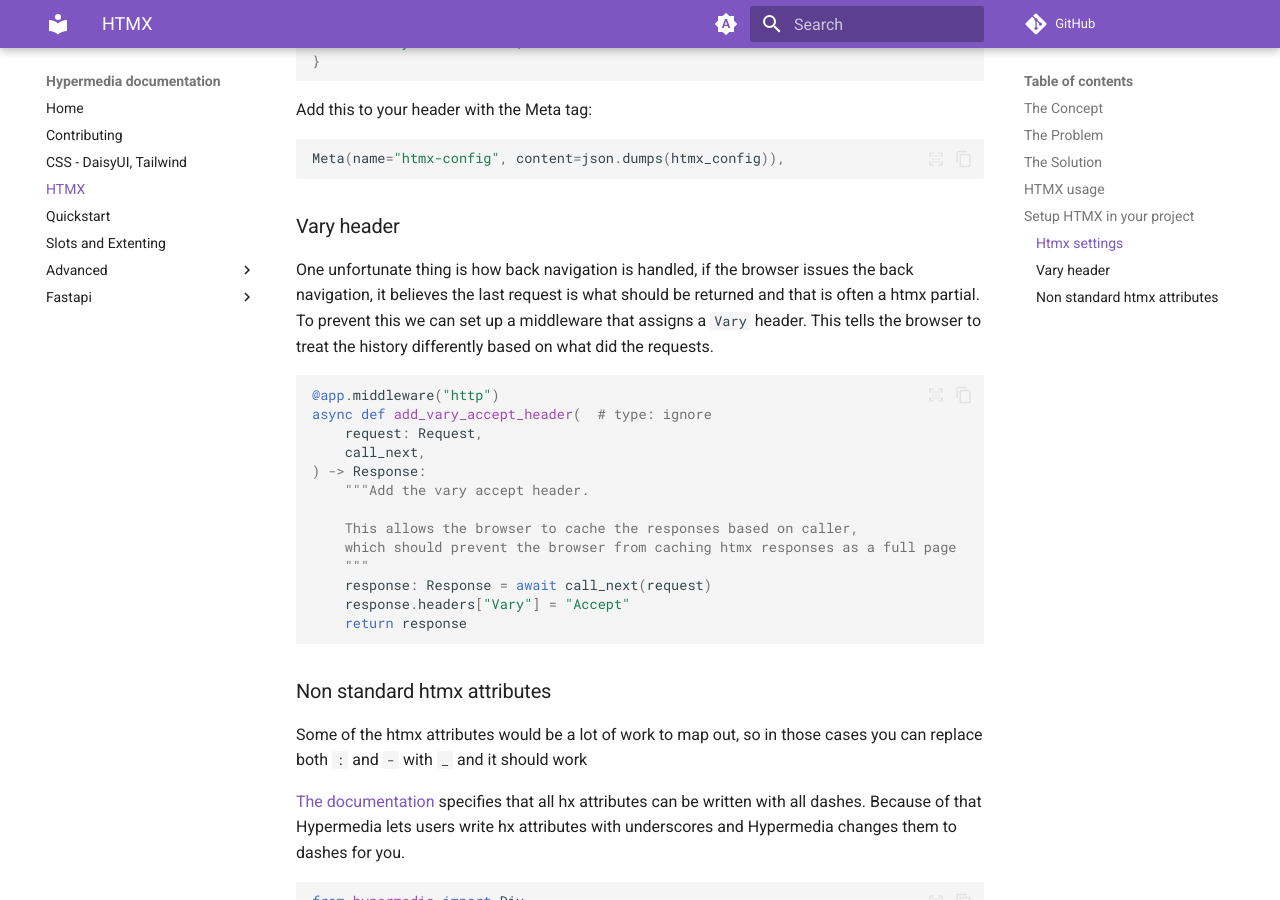
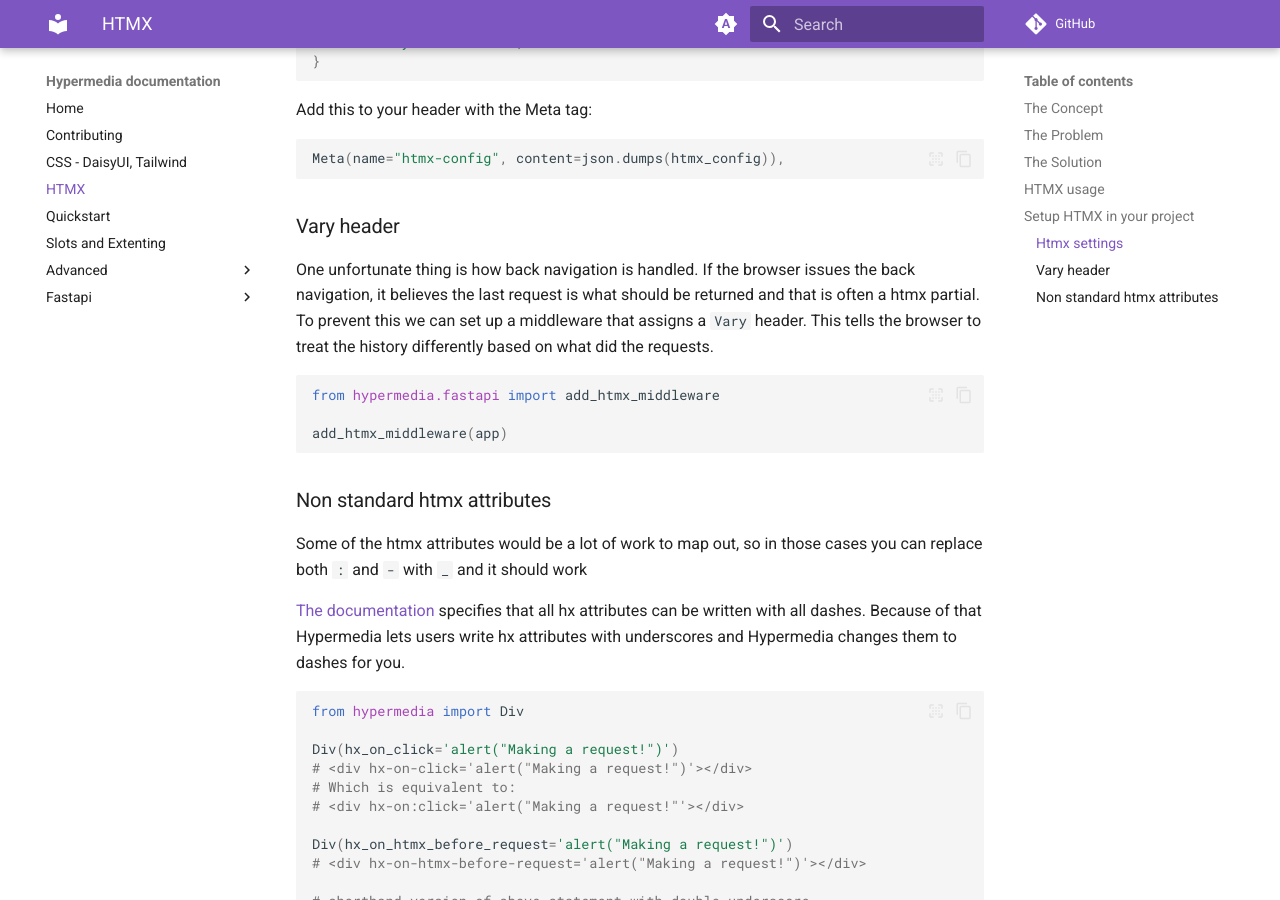
Before and after one commit to thomasborgen/hypermedia, an MkDocs documentation site: the page built from docs/htmx.md, in a window 1280 px wide and 900 px high, scrolled down 3295 px. Built offline with MkDocs 1.6.1 and Material for MkDocs 9.7.7, drawn with Linux system fonts in a browser that asks for light colours; comment, search, counter and statistics services are not loaded.

Commit message:
Use extras dependencies so we can type fastapi helpers (#65)
* Remove old text= from examples

* use optional dependencies to type fastapi helpers

* Also add middleware helper. and tests

* Update changelog

* Remove version pin in changelog

* Remove some text that came with a copypaste

* clarify some fixtures and test namings

* updated docstring

````diff
--- a/docs/htmx.md
+++ b/docs/htmx.md
@@ -141,22 +141,12 @@ Meta(name="htmx-config", content=json.dumps(htmx_config)),
 
 ### Vary header
 
-One unfortunate thing is how back navigation is handled, if the browser issues the back navigation, it believes the last request is what should be returned and that is often a htmx partial. To prevent this we can set up a middleware that assigns a `Vary` header. This tells the browser to treat the history differently based on what did the requests.
+One unfortunate thing is how back navigation is handled. If the browser issues the back navigation, it believes the last request is what should be returned and that is often a htmx partial. To prevent this we can set up a middleware that assigns a `Vary` header. This tells the browser to treat the history differently based on what did the requests.
 
 ```python
-@app.middleware("http")
-async def add_vary_accept_header(  # type: ignore
-    request: Request,
-    call_next,
-) -> Response:
-    """Add the vary accept header.
+from hypermedia.fastapi import add_htmx_middleware
 
-    This allows the browser to cache the responses based on caller,
-    which should prevent the browser from caching htmx responses as a full page
-    """
-    response: Response = await call_next(request)
-    response.headers["Vary"] = "Accept"
-    return response
+add_htmx_middleware(app)
 ```
 
 
--- a/pyproject.toml
+++ b/pyproject.toml
@@ -17,6 +17,7 @@ dependencies = [
 
 [dependency-groups]
 dev = [
+    "httpx>=0.28.1",
     "mkdocs-material>=9.6.14",
     "mypy>=1.14.1",
     "pytest-cov>=6.0.0",
@@ -33,6 +34,11 @@ Homepage = "https://github.com/thomasborgen/hypermedia"
 Documentation = "https://github.com/thomasborgen/hypermedia"
 Repository = "https://github.com/thomasborgen/hypermedia"
 Changelog = "https://github.com/thomasborgen/hypermedia/blob/main/CHANGELOG.md"
+
+[project.optional-dependencies]
+fastapi = [
+    "fastapi>=0.128.5",
+]
 
 
 [tool.ruff]
````
Also changed, not shown: CHANGELOG.md (+14 -0 lines), README.md (+3 -3 lines), docs/quickstart.md (+3 -3 lines), 4 other files.
